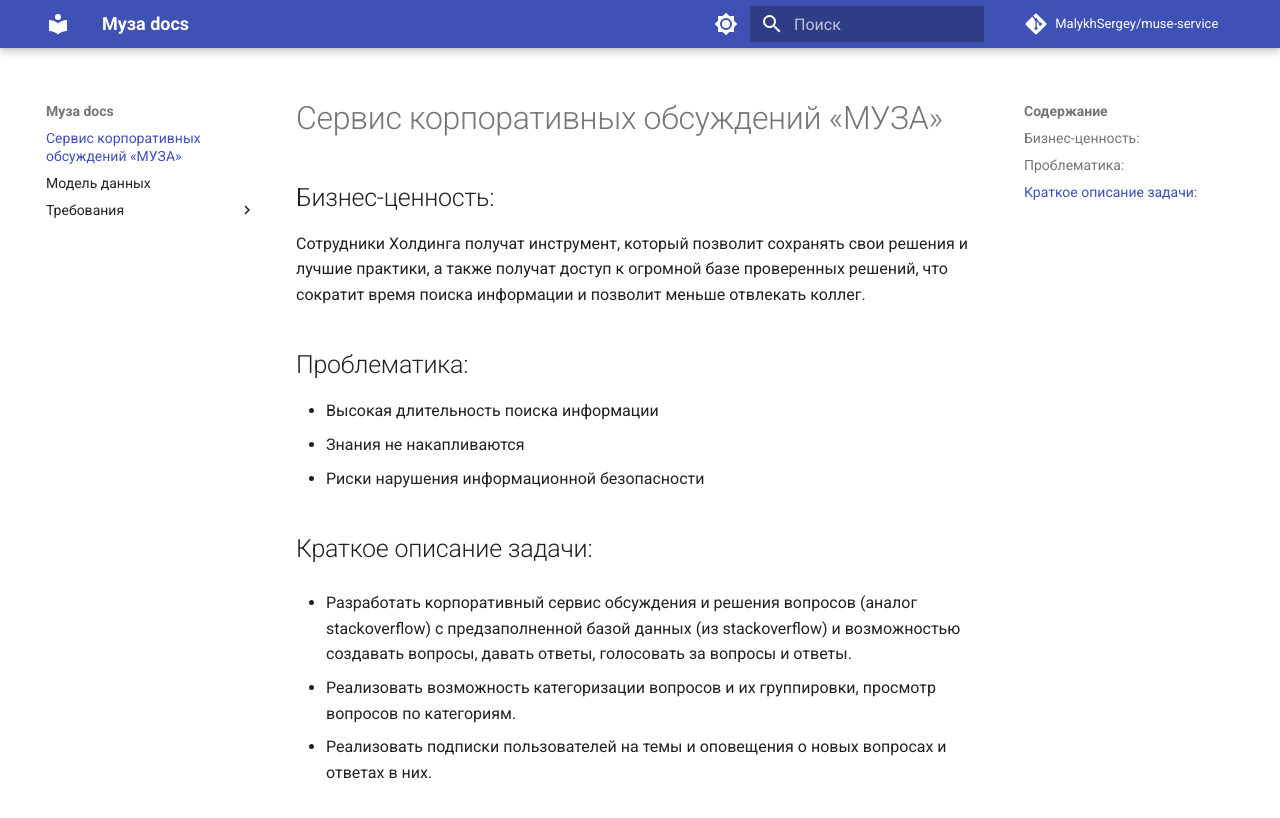
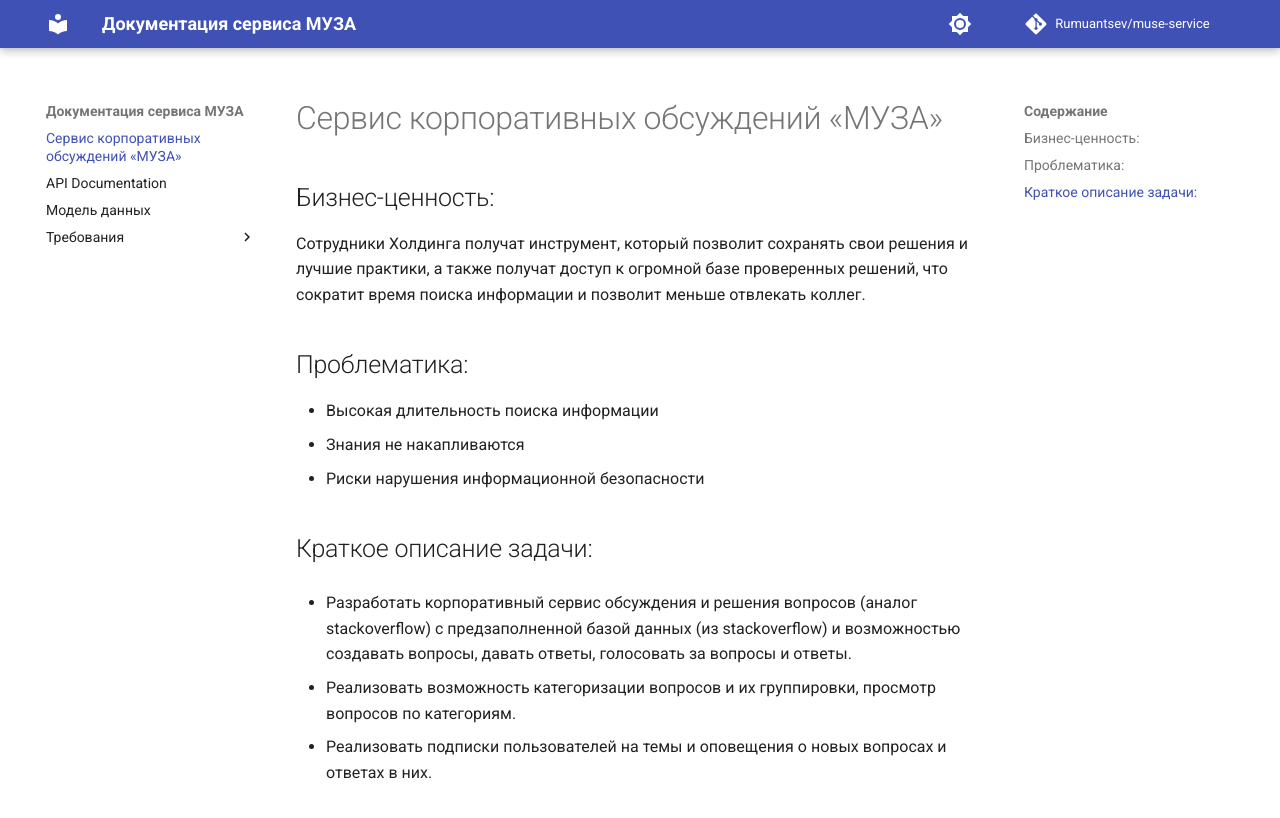
Before and after one commit to Rumuantsev/muse-documentation, an MkDocs documentation site: the page built from docs/index.md, in a window 1280 px wide. Shown: the top 818 px of the page. Built offline with MkDocs 1.6.1 and Material for MkDocs 9.7.7, drawn with Linux system fonts in a browser that asks for light colours; comment, search, counter and statistics services are not loaded.

```diff
--- a/mkdocs.yml
+++ b/mkdocs.yml
@@ -1,13 +1,12 @@
-site_name: Муза docs
-site_url: https://malykhsergey.github.io/muse-service/
-site_author: MalykhSergey
-repo_name: MalykhSergey/muse-service
-repo_url: https://github.com/MalykhSergey/muse-service
+site_name: Документация сервиса МУЗА
+site_url: https://rumuantsev.github.io/muse-documentation/
+site_author: Rumuantsev Arseniy
+repo_name: Rumuantsev/muse-service
+repo_url: https://github.com/Rumuantsev/muse-documentation
 
 theme:
   name: material
   palette:
-
     # scheme: light blue
     # Palette toggle for light mode
     - primary: light
@@ -24,8 +23,8 @@ theme:
   features:
     - content.code.copy
   custom_dir: overrides
-# plugins:
-#   - offline
+plugins:
+  - swagger-ui-tag
 markdown_extensions:
   - attr_list
   - md_in_html
```
Also changed, not shown: docs/OpenAPI.md (added, +3 -0 lines), 2 other files.
